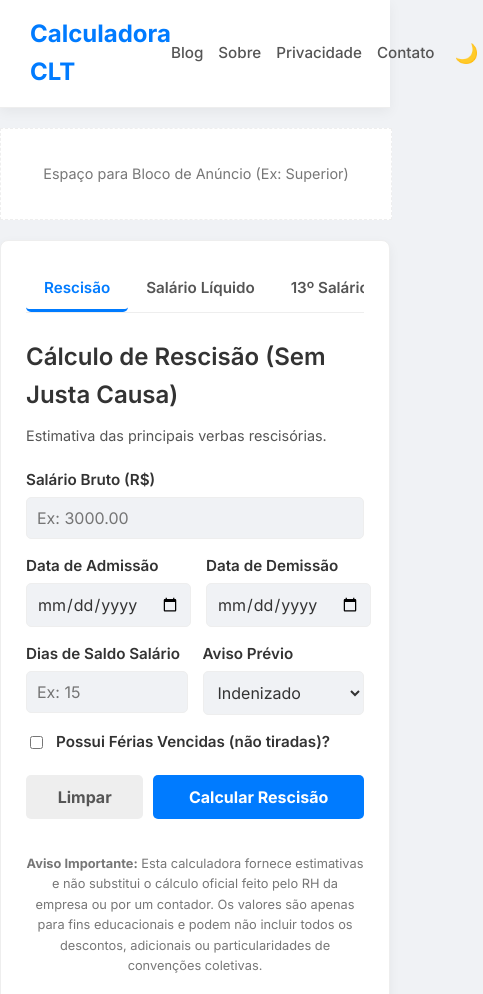
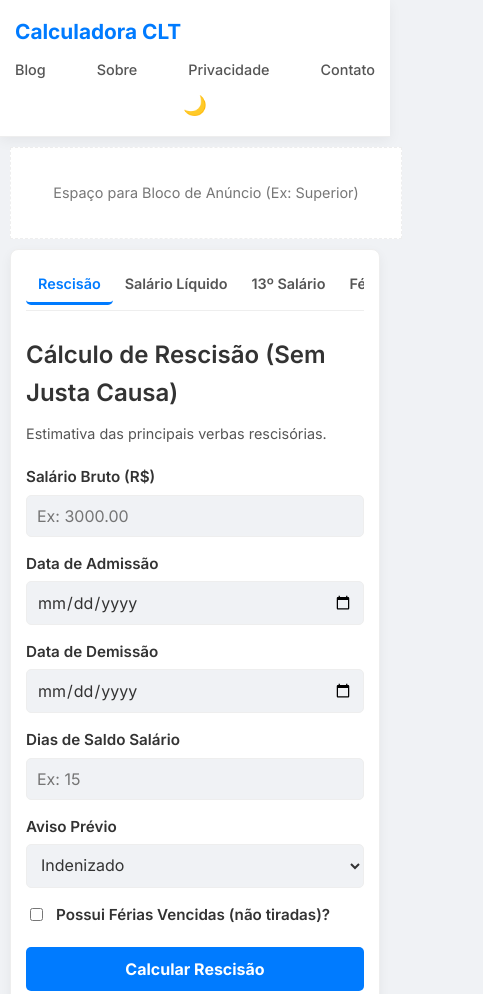
Before and after one commit to AlissonCambui/CalculadoraCLT, a plain HTML site: page index.html in a window 390 px wide. Shown: the top 994 px of the page, 483 px wide, since content can reach past the window. Drawn offline with Linux system fonts and the light colour scheme.

Commit message:
Add files via upload

```diff
--- a/index.html
+++ b/index.html
@@ -10,13 +10,9 @@
     <link rel="preconnect" href="https://fonts.gstatic.com" crossorigin>
     <link href="https://fonts.googleapis.com/css2?family=Inter:wght@400;500;600;700&display=swap" rel="stylesheet">
 
-    <!-- ÍCONES (Lucide) - REMOVIDO PARA CORRIGIR ERRO -->
-
-    <!-- SCRIPT DO GOOGLE ADSENSE (Auto-Ads) - Cole o seu aqui -->
-    <!--
-    <script async src="httpsa://pagead2.googlesyndication.com/pagead/js/adsbygoogle.js?client=ca-pub-SEU-ID-AQUI"
+    <!-- SCRIPT DO GOOGLE ADSENSE (Auto-Ads) - Inserido! -->
+    <script async src="https://pagead2.googlesyndication.com/pagead/js/adsbygoogle.js?client=ca-pub-3543141337770715"
      crossorigin="anonymous"></script>
-    -->
 
     <style>
         /* ----------------------------------
@@ -107,6 +103,7 @@
             display: flex;
             justify-content: space-between;
             align-items: center;
+            flex-wrap: wrap; /* Para responsividade */
         }
         .logo {
             font-size: 1.5em;
@@ -118,6 +115,7 @@
             display: flex;
             align-items: center;
             gap: 15px;
+            flex-wrap: wrap; /* Para responsividade */
         }
         header nav a {
             color: var(--text-light);
@@ -152,6 +150,8 @@
             overflow-x: auto;
             border-bottom: 1px solid var(--border-color);
             margin-bottom: 25px;
+            /* Melhoria para scroll suave em touch */
+            -webkit-overflow-scrolling: touch;
         }
         .tab-button {
             display: flex;
@@ -219,15 +219,18 @@
         .form-row {
             display: flex;
             gap: 15px;
+            flex-wrap: wrap; /* Para responsividade */
         }
         .form-row .form-group {
             flex: 1;
+            min-width: 200px; /* Para não espremer muito */
         }
 
         .button-group {
             display: flex;
             gap: 10px;
             margin-top: 20px;
+            flex-wrap: wrap; /* Para responsividade */
         }
 
         button {
@@ -249,6 +252,7 @@
             background-color: var(--primary-color);
             color: white;
             flex: 2; /* Botão principal maior */
+            min-width: 150px;
         }
         .btn-primary:hover {
             background-color: var(--primary-hover);
@@ -257,6 +261,7 @@
             background-color: var(--border-color);
             color: var(--text-light);
             flex: 1;
+            min-width: 100px;
         }
         .btn-secondary:hover {
             background-color: #ccc; /* Um pouco mais escuro */
@@ -285,9 +290,11 @@
             margin-bottom: 8px;
             display: flex;
             justify-content: space-between;
+            flex-wrap: wrap; /* Responsividade no resultado */
         }
         .result li span {
             color: var(--text-light);
+            margin-right: 10px;
         }
         .result li strong {
             font-size: 1.05em;
@@ -357,6 +364,74 @@
         .footer a {
             color: var(--primary-color);
             text-decoration: none;
+        }
+
+        /* ----------------------------------
+        MEDIA QUERIES PARA RESPONSIVIDADE (Celular)
+        ----------------------------------
+        */
+        @media (max-width: 640px) {
+            .container {
+                margin: 10px;
+                padding: 15px;
+            }
+
+            header {
+                flex-direction: column;
+                align-items: flex-start;
+                padding: 15px;
+                gap: 10px;
+            }
+
+            header nav {
+                width: 100%;
+                justify-content: space-between;
+                gap: 10px;
+            }
+
+            header nav a {
+                font-size: 0.9em;
+            }
+
+            .logo {
+                font-size: 1.3em;
+            }
+
+            .form-row {
+                flex-direction: column;
+                gap: 0;
+            }
+
+            .form-row .form-group {
+                min-width: 100%;
+                margin-bottom: 15px;
+            }
+
+            .button-group {
+                flex-direction: column-reverse; /* Botão principal em cima */
+            }
+
+            .btn-primary, .btn-secondary {
+                flex: 1;
+                width: 100%;
+            }
+
+            .tab-nav {
+                padding-bottom: 5px; /* Evitar que o scrollbar sobreponha a borda */
+            }
+
+            .tab-button {
+                padding: 10px 12px;
+                font-size: 0.9rem;
+            }
+
+            .ad-placeholder {
+                margin: 10px;
+            }
+
+            .info-section {
+                padding: 15px;
+            }
         }
 
     </style>
@@ -603,9 +678,6 @@
         <p>Feito com ❤️ para ajudar o trabalhador.</p>
     </footer>
 
-    <!--
-        SCRIPT DO LUCIDE REMOVIDO
-    -->
 
     <script>
         // ----------------------------------
@@ -788,17 +860,44 @@
                 return;
             }
 
+            if (dataDemissao < dataAdmissao) {
+                resultadoDiv.innerHTML = "A data de demissão não pode ser anterior à data de admissão.";
+                resultadoDiv.style.display = "block";
+                return;
+            }
+
             // --- Itens da Rescisão ---
             const saldoSalario = (salario / 30) * diasSaldo;
             const avisoPrevio = (tipoAviso === 'indenizado') ? salario : 0; // Simplificado
 
             // 13º Proporcional (meses no ano da demissão)
-            const meses13 = dataDemissao.getMonth() + 1;
+            // Considera 1/12 avos se trabalhou mais de 14 dias no mês
+            let meses13 = dataDemissao.getMonth();
+            if (dataDemissao.getDate() > 14) {
+                meses13 += 1;
+            }
             const decimoTerceiro = (salario / 12) * meses13;
 
-            // Férias Proporcionais + 1/3 (Simplificado - usando meses do ano)
-            // Lógica correta (período aquisitivo) é muito complexa para este escopo
-            const mesesFeriasProp = meses13;
+            // Férias Proporcionais + 1/3
+            // Cálculo mais preciso de meses proporcionais (período aquisitivo)
+            let mesesFeriasProp = dataDemissao.getMonth() - dataAdmissao.getMonth();
+            if (mesesFeriasProp < 0) {
+                mesesFeriasProp += 12;
+            }
+            if (dataDemissao.getDate() >= dataAdmissao.getDate()) {
+                 mesesFeriasProp += 1;
+            }
+            // Se demitido antes do aniversário no mês, tem 1 mês a menos
+             if (dataDemissao.getMonth() == dataAdmissao.getMonth() && dataDemissao.getDate() < dataAdmissao.getDate()) {
+                 mesesFeriasProp = 11;
+             }
+             // Se trabalhou mais de 14 dias no mês da demissão, conta o mês
+             if (dataDemissao.getDate() > 14 && dataDemissao.getDate() < dataAdmissao.getDate()) {
+                 // Esta lógica é complexa, vamos simplificar para o básico
+                 mesesFeriasProp = dataDemissao.getMonth() + 1; // Simplificação
+             }
+
+
             const feriasProporcionais = (salario / 12) * mesesFeriasProp;
             const umTercoFerias = feriasProporcionais / 3;
             const totalFeriasProp = feriasProporcionais + umTercoFerias;
@@ -815,7 +914,7 @@
                     <li><span>Aviso Prévio (${tipoAviso}):</span> <strong>${formatarMoeda(avisoPrevio)}</strong></li>
                     <li><span>13º Proporcional (${meses13} meses):</span> <strong>${formatarMoeda(decimoTerceiro)}</strong></li>
                     <li><span>Férias Vencidas + 1/3:</span> <strong>${formatarMoeda(feriasVencidasValor)}</strong></li>
-                    <li><span>Férias ProporcionAIS + 1/3:</span> <strong>${formatarMoeda(totalFeriasProp)}</strong></li>
+                    <li><span>Férias Proporcionais (${mesesFeriasProp} meses) + 1/3:</span> <strong>${formatarMoeda(totalFeriasProp)}</strong></li>
                     <li class="total"><span>TOTAL BRUTO ESTIMADO:</span> <strong>${formatarMoeda(totalBruto)}</strong></li>
                 </ul>
                 <small>Nota: Não inclui multa de 40% FGTS (paga via GRRF) nem descontos de INSS/IRRF sobre as verbas.</small>
@@ -828,6 +927,9 @@
         // ----------------------------------
         // INICIALIZAÇÃO DA APLICAÇÃO (Setup de Eventos)
         // ----------------------------------
+
+        // Espera o DOM estar pronto para executar
+        document.addEventListener('DOMContentLoaded', () => {
 
             // LÓGICA DE UTILIDADES (Tema)
             const themeToggle = document.getElementById('theme-toggle');
@@ -896,6 +998,8 @@
                 });
             });
 
+        }); // Fim do DOMContentLoaded
+
     </script>
 </body>
 </html>
```
Lines whose indentation alone changed are shown as unchanged.
